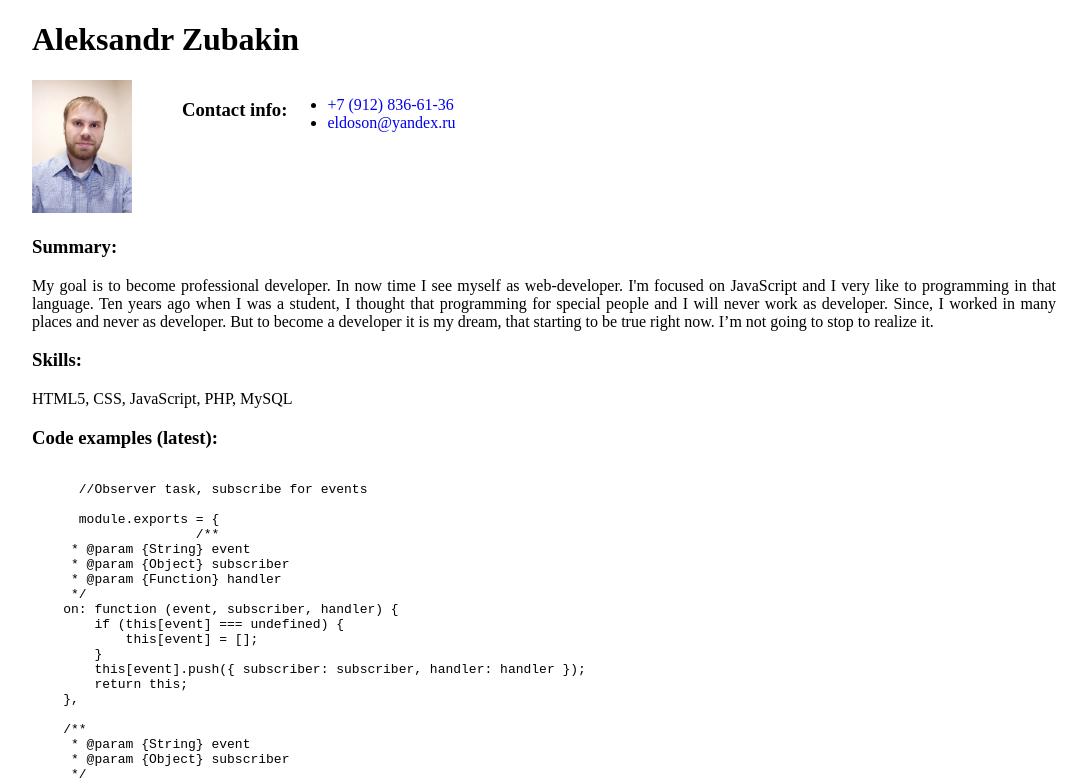
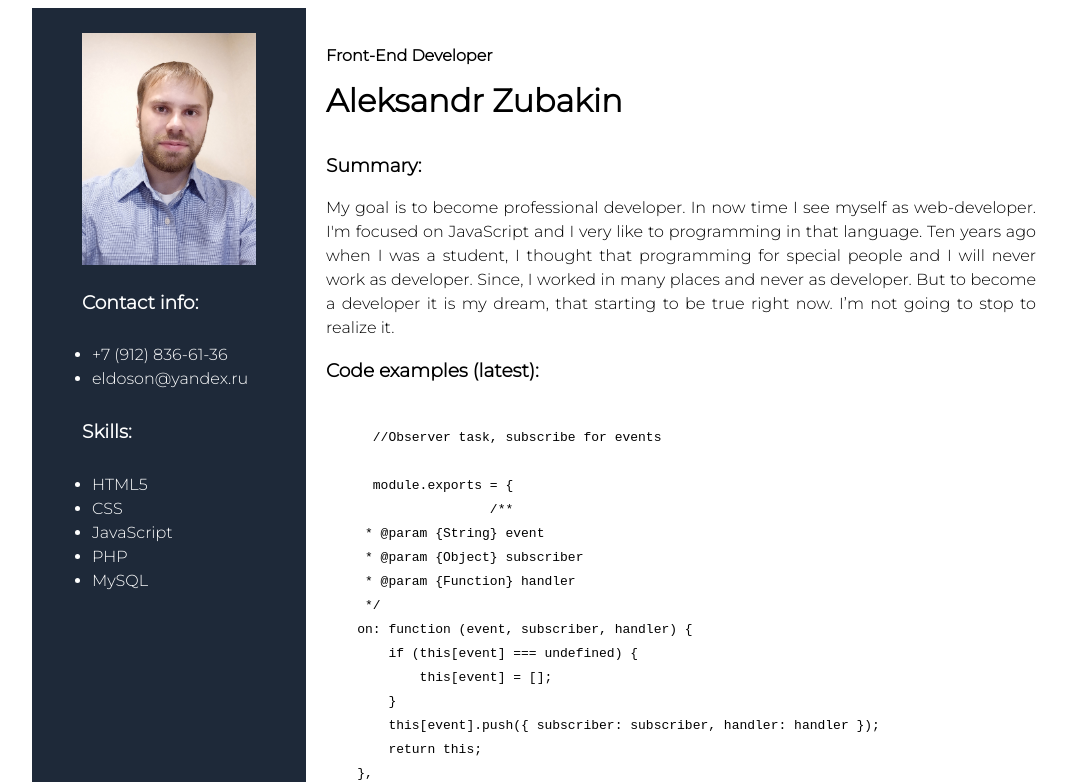
Before and after one commit to aazubakin/rsschool-cv, a plain HTML site: page index.html in a window 1280 px wide. Shown: the top 782 px of the page, without its empty margins (96-1182 px from the left). Drawn offline with Linux system fonts and the light colour scheme.

Commit message:
feat: redesign resume

```diff
--- a/css/style.css
+++ b/css/style.css
@@ -1,9 +1,40 @@
+
+* {
+   box-sizing: border-box;
+}
 body {
-   margin: 0 20px;
+   font-family: 'Montserrat', sans-serif;
+   line-height: 24px;
+}
+.wrapper {
+   display: flex;
+   margin: 0 auto;
+   max-width: 1024px;
 }
 .container {
-   max-width: 1024px;
-   margin: 0 auto;
+   width: 750px;
+   padding: 20px;
+}
+aside {
+   width: 274px;
+   padding: 0 50px;
+   background-color: #1e2939;
+   color: #fff;
+}
+.image-box {
+   width: 175px;
+
+   margin-top: 25px;
+}
+.contact-header {
+   color: #fff;
+}
+aside ul {
+   padding: 10px;
+   margin: 0;
+}
+aside ul li a {
+   color: #fff;
 }
 
 p {
@@ -13,6 +44,7 @@ p {
 
 a {
    text-decoration: none;
+
 }
 
 footer {
--- a/index.html
+++ b/index.html
@@ -6,37 +6,50 @@
    <meta name="viewport" content="width=device-width, initial-scale=1.0">
    <title>Aleksandr Zubakin</title>
    <link rel="stylesheet" href="css/style.css">
+   <link href="https://fonts.googleapis.com/css2?family=Montserrat:wght@300&display=swap" rel="stylesheet">
 </head>
 
 <body>
-   <div class="container">
-      <header>
-         <h1 id="up">Aleksandr Zubakin</h1>
-         <div class="header">
+   <div class="wrapper">
+      <aside>
          <div class="image-box">
-               <img src="img/9 на 12.jpg" width="100px">
+            <img src="img/9 на 12.jpg" width="174px">
          </div>
-            <h3>Contact info:</h3>
-            <p>
+         <h3 class="contact-header">Contact info:</h3>
          <ul>
             <li><a href="callto: 79128366136">+7 (912) 836-61-36</a></li>
             <li><a href="mailto: eldoson@yandex.ru">eldoson@yandex.ru</a></li>
          </ul>
-            </p>
+         <h3>Skills:</h3>
+         <ul>
+            <li>HTML5</li>
+            <li>CSS</li>
+            <li>JavaScript</li>
+            <li>PHP</li>
+            <li>MySQL</li>
+         </ul>
+      </aside>
+      <div class="container">
+         <header>
+            <p><b>Front-End Developer</b></p>
+            <h1 id="up">Aleksandr Zubakin</h1>
+            <div class="header">
+
+
             </div>
             <h3>Summary:</h3>
             <p>
                My goal is to become professional developer. In now time I see myself as web-developer. I'm focused on
                JavaScript and I very like to programming in that language. Ten years ago when I was a student, I thought
-            that programming for special people and I will never work as developer. Since, I worked in many places and
+               that programming for special people and I will never work as developer. Since, I worked in many places
+               and
                never as developer. But to become a developer it is my dream, that starting to be true right now. I’m not
                going to stop to realize it.
             </p>
          </header>
          <main>
             <section class="experience">
-            <h3>Skills:</h3>
-            <p>HTML5, CSS, JavaScript, PHP, MySQL</p>
+
                <h3>Code examples (latest):</h3>
                <p>
                <pre>
@@ -85,18 +98,16 @@
                </pre>
                </p>
                <h3>Experience:</h3>
-            <p>
                <ul>
                   <li>Social network<a href="https://aazubakin.github.io/distance/"> “Distance”</a> (<a
                         href="https://github.com/aazubakin/distance">source code</a>)
                   </li>
                   <li>Advertisement’s site <a href="https://aazubakin.github.io/awito-js/">Awito.ru</a> (<a
                         href="https://github.com/aazubakin/awito-js">source code</a>)</li>
-               <li>Poster to the film <a href="https://aazubakin.github.io/ghostbuster-poster/">“Ghostbusters”</a> (<a
-                     href="https://github.com/aazubakin/ghostbuster-poster">source</a>)
+                  <li>Poster to the film <a href="https://aazubakin.github.io/ghostbuster-poster/">“Ghostbusters”</a>
+                     (<a href="https://github.com/aazubakin/ghostbuster-poster">source code</a>)
                   </li>
                </ul>
-            </p>
             </section>
             <section class="education">
                <h3>Education:</h3>
@@ -115,14 +126,18 @@
                </ul>
             </section>
             <h3>English:</h3>
-         <p>Participated in the program “Work and Travel” as student. I’m studied english in Truman College of Chicago.
-            My second job in career was Schlumberger as IT support, often I had to answer on english language by phone.
+            <p>Participated in the program “Work and Travel” as student. I’m studied english in Truman College of
+               Chicago.
+               My second job in career was Schlumberger as IT support, often I had to answer on english language by
+               phone.
             </p>
          </main>
          <footer>
             <a href="#up">Up to the top</a>
          </footer>
       </div>
+   </div>
+
 </body>
 
 </html>
```
Lines whose indentation alone changed are shown as unchanged.
